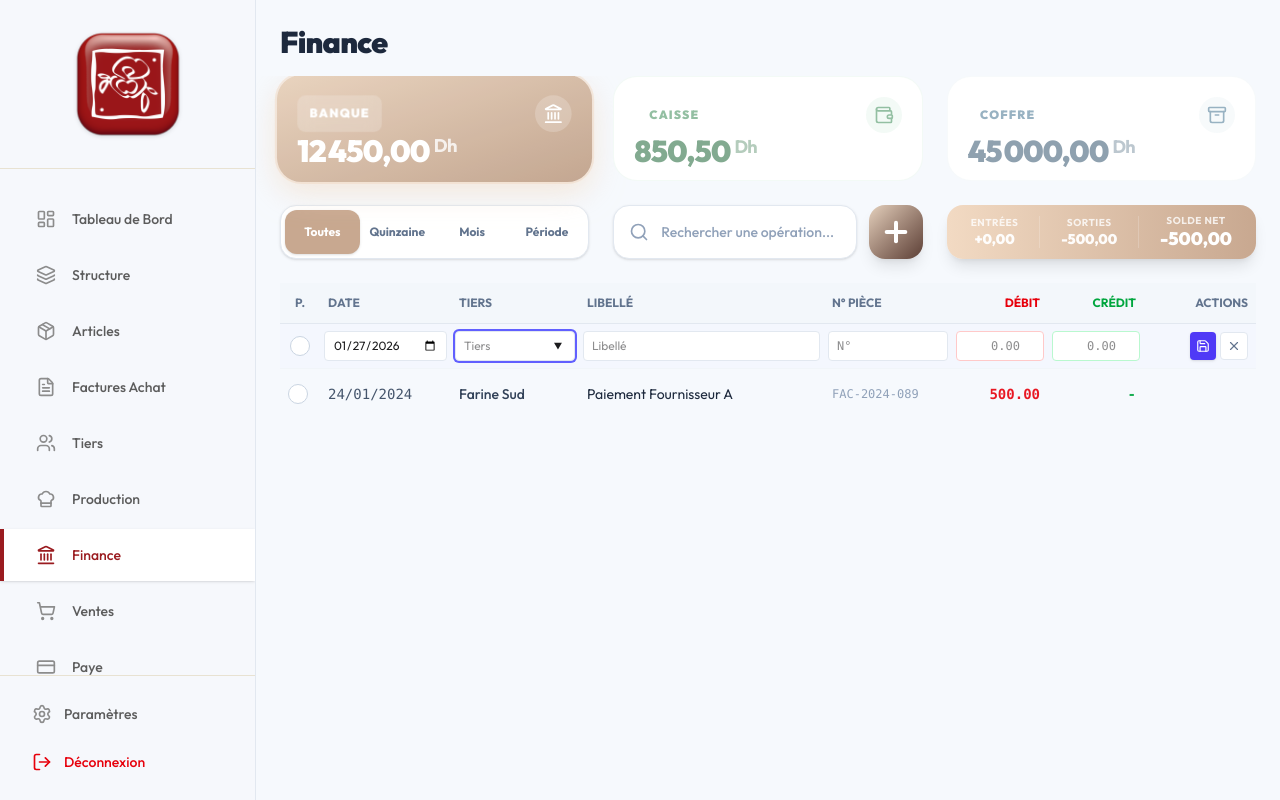
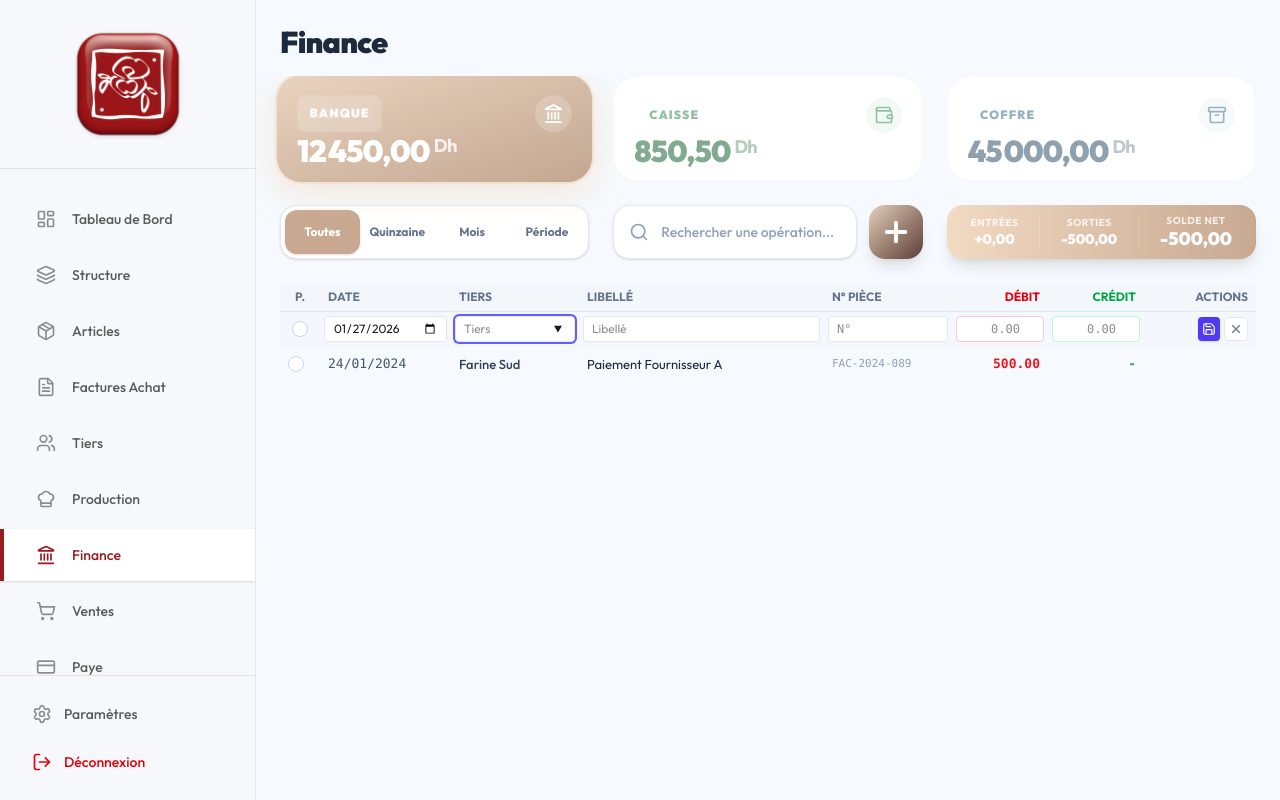
Before and after one commit to lapensee11/antigravity, a Next.js app: page /finance in a window 1280 px wide. Both pictures are taken after a click on the button 895 px from the left and 232 px from the top of the page. Built offline with nearby package versions, Linux system fonts and the light colour scheme; grey boxes are pictures that could not be loaded.

Commit message:
Update FinanceJournal.tsx

```diff
--- a/components/finance/FinanceJournal.tsx
+++ b/components/finance/FinanceJournal.tsx
@@ -44,6 +44,7 @@ export function FinanceJournal({
     // Edit Row State
     const [editingId, setEditingId] = useState<string | null>(null);
     const [editForm, setEditForm] = useState<Transaction | null>(null);
+    const [selectedId, setSelectedId] = useState<string | null>(null);
 
     // Helpers for inputs (used for both New and Edit)
     const [debitInput, setDebitInput] = useState<string>("");
@@ -130,34 +131,32 @@ export function FinanceJournal({
             </datalist>
 
             <div className="overflow-x-auto">
-                {/* Reduced margins by reducing cell padding from px-4 to px-2 */}
                 <table className="w-full text-sm border-collapse">
                     <thead className="bg-slate-100/50 text-xs text-slate-500 uppercase font-semibold">
                         <tr className="border-b border-slate-200">
-                            <th className="px-2 py-3 text-center w-10">P.</th>
-                            <th className="px-2 py-3 text-left w-28">Date</th>
-                            <th className="px-2 py-3 text-left w-32">Tiers</th> {/* Reduced width */}
-                            <th className="px-2 py-3 text-left">Libellé</th>
-                            {/* Removed Famille */}
-                            <th className="px-2 py-3 text-left w-32">N° Pièce</th> {/* Enlarged */}
-                            <th className="px-2 py-3 text-right text-red-600 w-24">Débit</th>
-                            <th className="px-2 py-3 text-right text-green-600 w-24">Crédit</th>
-                            <th className="px-2 py-3 text-right w-28 pl-4">Actions</th> {/* Action spacing */}
+                            <th className="px-2 py-1.5 text-center w-10">P.</th>
+                            <th className="px-2 py-1.5 text-left w-28">Date</th>
+                            <th className="px-2 py-1.5 text-left w-32">Tiers</th>
+                            <th className="px-2 py-1.5 text-left">Libellé</th>
+                            <th className="px-2 py-1.5 text-left w-32">N° Pièce</th>
+                            <th className="px-2 py-1.5 text-right text-red-600 w-24">Débit</th>
+                            <th className="px-2 py-1.5 text-right text-green-600 w-24">Crédit</th>
+                            <th className="px-2 py-1.5 text-right w-28 pl-4">Actions</th>
                         </tr>
                     </thead>
                     <tbody className="divide-y divide-slate-100">
                         {/* New Transaction Row */}
                         {isAddingNew && (
                             <tr className="bg-indigo-50/30 animate-in slide-in-from-top-2 duration-200">
-                                <td className="px-1 py-2 text-center">
-                                    <div className="w-5 h-5 rounded-full border border-slate-300 bg-white mx-auto" />
+                                <td className="px-1 py-1.5 text-center">
+                                    <div className="w-4 h-4 rounded-full border border-slate-300 bg-white mx-auto" />
                                 </td>
                                 <td className="px-1 py-1">
                                     <input
                                         type="date"
                                         value={newTx.date}
                                         onChange={(e) => setNewTx({ ...newTx, date: e.target.value })}
-                                        className="w-full bg-white border border-slate-200 rounded px-2 py-1.5 text-xs focus:ring-2 focus:ring-indigo-500 focus:outline-none"
+                                        className="w-full bg-white border border-slate-200 rounded px-2 py-1 text-xs focus:ring-2 focus:ring-indigo-500 focus:outline-none"
                                     />
                                 </td>
                                 <td className="px-1 py-1">
@@ -167,7 +166,7 @@ export function FinanceJournal({
                                         placeholder="Tiers"
                                         value={newTx.tier}
                                         onChange={(e) => setNewTx({ ...newTx, tier: e.target.value })}
-                                        className="w-full bg-white border border-slate-200 rounded px-2 py-1.5 text-xs focus:ring-2 focus:ring-indigo-500 focus:outline-none"
+                                        className="w-full bg-white border border-slate-200 rounded px-2 py-1 text-xs focus:ring-2 focus:ring-indigo-500 focus:outline-none"
                                         autoFocus
                                     />
                                 </td>
@@ -177,7 +176,7 @@ export function FinanceJournal({
                                         placeholder="Libellé"
                                         value={newTx.label}
                                         onChange={(e) => setNewTx({ ...newTx, label: e.target.value })}
-                                        className="w-full bg-white border border-slate-200 rounded px-2 py-1.5 text-xs focus:ring-2 focus:ring-indigo-500 focus:outline-none"
+                                        className="w-full bg-white border border-slate-200 rounded px-2 py-1 text-xs focus:ring-2 focus:ring-indigo-500 focus:outline-none"
                                     />
                                 </td>
                                 <td className="px-1 py-1">
@@ -186,7 +185,7 @@ export function FinanceJournal({
                                         placeholder="N°"
                                         value={newTx.pieceNumber}
                                         onChange={(e) => setNewTx({ ...newTx, pieceNumber: e.target.value })}
-                                        className="w-full bg-white border border-slate-200 rounded px-2 py-1.5 text-xs focus:ring-2 focus:ring-indigo-500 focus:outline-none font-mono"
+                                        className="w-full bg-white border border-slate-200 rounded px-2 py-1 text-xs focus:ring-2 focus:ring-indigo-500 focus:outline-none font-mono"
                                     />
                                 </td>
                                 <td className="px-1 py-1">
@@ -198,7 +197,7 @@ export function FinanceJournal({
                                             setDebitInput(e.target.value);
                                             if (e.target.value) setCreditInput("");
                                         }}
-                                        className="w-full bg-white border border-red-200 rounded px-2 py-1.5 text-xs focus:ring-2 focus:ring-red-500 focus:outline-none text-right font-mono"
+                                        className="w-full bg-white border border-red-200 rounded px-2 py-1 text-xs focus:ring-2 focus:ring-red-500 focus:outline-none text-right font-mono"
                                     />
                                 </td>
                                 <td className="px-1 py-1">
@@ -210,21 +209,21 @@ export function FinanceJournal({
                                             setCreditInput(e.target.value);
                                             if (e.target.value) setDebitInput("");
                                         }}
-                                        className="w-full bg-white border border-green-200 rounded px-2 py-1.5 text-xs focus:ring-2 focus:ring-green-500 focus:outline-none text-right font-mono"
+                                        className="w-full bg-white border border-green-200 rounded px-2 py-1 text-xs focus:ring-2 focus:ring-green-500 focus:outline-none text-right font-mono"
                                     />
                                 </td>
-                                <td className="px-2 py-2 text-right">
+                                <td className="px-2 py-1 text-right">
                                     <div className="flex justify-end gap-1">
                                         <button
                                             onClick={handleSaveNew}
-                                            className="p-1.5 bg-indigo-600 text-white rounded hover:bg-indigo-700 transition-colors shadow-sm"
+                                            className="p-1 bg-indigo-600 text-white rounded hover:bg-indigo-700 transition-colors shadow-sm"
                                             title="Enregistrer"
                                         >
                                             <Save className="w-3.5 h-3.5" />
                                         </button>
                                         <button
                                             onClick={onCancelNew}
-                                            className="p-1.5 bg-white text-slate-500 border border-slate-200 rounded hover:bg-slate-50 hover:text-red-500 transition-colors"
+                                            className="p-1 bg-white text-slate-500 border border-slate-200 rounded hover:bg-slate-50 hover:text-red-500 transition-colors"
                                             title="Annuler"
                                         >
                                             <X className="w-3.5 h-3.5" />
@@ -238,19 +237,29 @@ export function FinanceJournal({
                             const isCredit = tx.type === "Recette";
                             const isReconciled = tx.isReconciled;
                             const isEditing = editingId === tx.id;
+                            const isSelected = selectedId === tx.id;
+
+                            // Dynamic colors for selection highlight based on accountType
+                            const selectionBg = accountType === "Banque" ? "bg-[#F2DAC3]/50" :
+                                accountType === "Caisse" ? "bg-[#C4E4CF]/50" :
+                                    accountType === "Coffre" ? "bg-[#D6E4EB]/50" : "bg-slate-100/50";
+
+                            const indicatorColor = accountType === "Banque" ? "bg-[#C8A890]" :
+                                accountType === "Caisse" ? "bg-[#93BFA2]" :
+                                    accountType === "Coffre" ? "bg-[#98B2C2]" : "bg-slate-400";
 
                             if (isEditing && editForm) {
                                 return (
                                     <tr key={tx.id} className="bg-amber-50/50">
-                                        <td className="px-1 py-2 text-center">
-                                            <div className="w-5 h-5 rounded-full border border-amber-300 bg-white mx-auto" />
+                                        <td className="px-1 py-1.5 text-center relative">
+                                            <div className="w-4 h-4 rounded-full border border-amber-300 bg-white mx-auto" />
                                         </td>
                                         <td className="px-1 py-1">
                                             <input
                                                 type="date"
                                                 value={editForm.date}
                                                 onChange={(e) => setEditForm({ ...editForm, date: e.target.value })}
-                                                className="w-full bg-white border border-amber-200 rounded px-2 py-1.5 text-xs focus:ring-2 focus:ring-amber-500 focus:outline-none"
+                                                className="w-full bg-white border border-amber-200 rounded px-2 py-1 text-xs focus:ring-2 focus:ring-amber-500 focus:outline-none"
                                             />
                                         </td>
                                         <td className="px-1 py-1">
@@ -259,7 +268,7 @@ export function FinanceJournal({
                                                 type="text"
                                                 value={editForm.tier || ""}
                                                 onChange={(e) => setEditForm({ ...editForm, tier: e.target.value })}
-                                                className="w-full bg-white border border-amber-200 rounded px-2 py-1.5 text-xs focus:ring-2 focus:ring-amber-500 focus:outline-none"
+                                                className="w-full bg-white border border-amber-200 rounded px-2 py-1 text-xs focus:ring-2 focus:ring-amber-500 focus:outline-none"
                                             />
                                         </td>
                                         <td className="px-1 py-1">
@@ -267,7 +276,7 @@ export function FinanceJournal({
                                                 type="text"
                                                 value={editForm.label}
                                                 onChange={(e) => setEditForm({ ...editForm, label: e.target.value })}
-                                                className="w-full bg-white border border-amber-200 rounded px-2 py-1.5 text-xs focus:ring-2 focus:ring-amber-500 focus:outline-none"
+                                                className="w-full bg-white border border-amber-200 rounded px-2 py-1 text-xs focus:ring-2 focus:ring-amber-500 focus:outline-none"
                                             />
                                         </td>
                                         <td className="px-1 py-1">
@@ -275,7 +284,7 @@ export function FinanceJournal({
                                                 type="text"
                                                 value={editForm.pieceNumber || ""}
                                                 onChange={(e) => setEditForm({ ...editForm, pieceNumber: e.target.value })}
-                                                className="w-full bg-white border border-amber-200 rounded px-2 py-1.5 text-xs focus:ring-2 focus:ring-amber-500 focus:outline-none font-mono"
+                                                className="w-full bg-white border border-amber-200 rounded px-2 py-1 text-xs focus:ring-2 focus:ring-amber-500 focus:outline-none font-mono"
                                             />
                                         </td>
                                         <td className="px-1 py-1">
@@ -286,7 +295,7 @@ export function FinanceJournal({
                                                     setDebitInput(e.target.value);
                                                     if (e.target.value) setCreditInput("");
                                                 }}
-                                                className="w-full bg-white border border-red-200 rounded px-2 py-1.5 text-xs focus:ring-2 focus:ring-red-500 focus:outline-none text-right font-mono"
+                                                className="w-full bg-white border border-red-200 rounded px-2 py-1 text-xs focus:ring-2 focus:ring-red-500 focus:outline-none text-right font-mono"
                                             />
                                         </td>
                                         <td className="px-1 py-1">
@@ -297,21 +306,21 @@ export function FinanceJournal({
                                                     setCreditInput(e.target.value);
                                                     if (e.target.value) setDebitInput("");
                                                 }}
-                                                className="w-full bg-white border border-green-200 rounded px-2 py-1.5 text-xs focus:ring-2 focus:ring-green-500 focus:outline-none text-right font-mono"
+                                                className="w-full bg-white border border-green-200 rounded px-2 py-1 text-xs focus:ring-2 focus:ring-green-500 focus:outline-none text-right font-mono"
                                             />
                                         </td>
-                                        <td className="px-2 py-2 text-right">
+                                        <td className="px-2 py-1 text-right">
                                             <div className="flex justify-end gap-1">
                                                 <button
                                                     onClick={saveEdit}
-                                                    className="p-1.5 bg-green-600 text-white rounded hover:bg-green-700 transition-colors shadow-sm"
+                                                    className="p-1 bg-green-600 text-white rounded hover:bg-green-700 transition-colors shadow-sm"
                                                     title="Enregistrer"
                                                 >
                                                     <Save className="w-3.5 h-3.5" />
                                                 </button>
                                                 <button
                                                     onClick={cancelEdit}
-                                                    className="p-1.5 bg-white text-slate-500 border border-slate-200 rounded hover:bg-slate-50 hover:text-red-500 transition-colors"
+                                                    className="p-1 bg-white text-slate-500 border border-slate-200 rounded hover:bg-slate-50 hover:text-red-500 transition-colors"
                                                     title="Annuler"
                                                 >
                                                     <X className="w-3.5 h-3.5" />
@@ -325,17 +334,26 @@ export function FinanceJournal({
                             return (
                                 <tr
                                     key={tx.id}
+                                    onClick={() => setSelectedId(tx.id)}
                                     className={cn(
-                                        "group hover:bg-slate-50/80 transition-colors",
-                                        isReconciled ? "bg-green-50/40" : ""
+                                        "group transition-all duration-200 cursor-pointer relative",
+                                        isSelected ? cn(selectionBg, "shadow-[inset_4px_0_0_0_#000] shadow-current").replace('shadow-current', indicatorColor.replace('bg-', '')) : "hover:bg-slate-50/80",
+                                        isReconciled && !isSelected ? "bg-green-50/40" : ""
                                     )}
                                 >
                                     {/* Pointer Column */}
-                                    <td className="px-2 py-3 text-center">
+                                    <td className="px-2 py-1.5 text-center relative">
+                                        {/* Selection mark indicator */}
+                                        {isSelected && (
+                                            <div className={cn("absolute left-0 top-0 bottom-0 w-1", indicatorColor)} />
+                                        )}
                                         <button
-                                            onClick={() => onToggleReconcile(tx.id)}
+                                            onClick={(e) => {
+                                                e.stopPropagation();
+                                                onToggleReconcile(tx.id);
+                                            }}
                                             className={cn(
-                                                "w-5 h-5 rounded-full flex items-center justify-center transition-all border",
+                                                "w-4 h-4 rounded-full flex items-center justify-center transition-all border",
                                                 isReconciled
                                                     ? "bg-green-500 border-green-500 text-white shadow-sm"
                                                     : "bg-white border-slate-300 text-transparent hover:border-slate-400"
@@ -347,55 +365,55 @@ export function FinanceJournal({
                                     </td>
 
                                     {/* Date */}
-                                    <td className="px-2 py-3 font-mono text-slate-600">
+                                    <td className="px-2 py-1.5 font-mono text-[13px] text-slate-600">
                                         {formatDate(tx.date)}
                                     </td>
 
                                     {/* Tiers */}
-                                    <td className="px-2 py-3 text-slate-700 font-medium whitespace-nowrap overflow-hidden text-ellipsis max-w-[120px]">
+                                    <td className="px-2 py-1.5 text-slate-700 font-medium whitespace-nowrap overflow-hidden text-ellipsis max-w-[120px] text-[13px]">
                                         {tx.tier || "-"}
                                     </td>
 
                                     {/* Libellé */}
-                                    <td className="px-2 py-3 text-slate-800 whitespace-nowrap overflow-hidden text-ellipsis max-w-[200px]">
+                                    <td className="px-2 py-1.5 text-slate-800 whitespace-nowrap overflow-hidden text-ellipsis max-w-[200px] text-[13px]">
                                         {tx.label}
                                     </td>
 
                                     {/* N° Pièce */}
-                                    <td className="px-2 py-3 font-mono text-xs text-slate-400">
+                                    <td className="px-2 py-1.5 font-mono text-[11px] text-slate-400">
                                         {tx.pieceNumber || "-"}
                                     </td>
 
                                     {/* Débit */}
-                                    <td className="px-2 py-3 text-right font-bold text-red-600/90 font-mono">
+                                    <td className="px-2 py-1.5 text-right font-bold text-red-600/90 font-mono text-[13px]">
                                         {!isCredit ? tx.amount.toFixed(2) : "-"}
                                     </td>
 
                                     {/* Crédit */}
-                                    <td className="px-2 py-3 text-right font-bold text-green-600/90 font-mono">
+                                    <td className="px-2 py-1.5 text-right font-bold text-green-600/90 font-mono text-[13px]">
                                         {isCredit ? tx.amount.toFixed(2) : "-"}
                                     </td>
 
                                     {/* Actions */}
-                                    <td className="px-2 py-3 text-right pl-4">
+                                    <td className="px-2 py-1.5 text-right pl-4">
                                         <div className="flex justify-end gap-1 opacity-0 group-hover:opacity-100 transition-opacity">
                                             <button
-                                                onClick={() => onDuplicate(tx.id)}
-                                                className="p-1.5 text-slate-400 hover:bg-indigo-50 hover:text-indigo-600 rounded transition-colors"
+                                                onClick={(e) => { e.stopPropagation(); onDuplicate(tx.id); }}
+                                                className="p-1 text-slate-400 hover:bg-indigo-50 hover:text-indigo-600 rounded transition-colors"
                                                 title="Dupliquer"
                                             >
                                                 <Copy className="w-3.5 h-3.5" />
                                             </button>
                                             <button
-                                                onClick={() => startEdit(tx)}
-                                                className="p-1.5 text-slate-400 hover:bg-amber-50 hover:text-amber-600 rounded transition-colors"
+                                                onClick={(e) => { e.stopPropagation(); startEdit(tx); }}
+                                                className="p-1 text-slate-400 hover:bg-amber-50 hover:text-amber-600 rounded transition-colors"
                                                 title="Modifier"
                                             >
                                                 <Edit2 className="w-3.5 h-3.5" />
                                             </button>
                                             <button
-                                                onClick={() => onDelete(tx.id)}
-                                                className="p-1.5 text-slate-400 hover:bg-red-50 hover:text-red-600 rounded transition-colors"
+                                                onClick={(e) => { e.stopPropagation(); onDelete(tx.id); }}
+                                                className="p-1 text-slate-400 hover:bg-red-50 hover:text-red-600 rounded transition-colors"
                                                 title="Supprimer"
                                             >
                                                 <Trash2 className="w-3.5 h-3.5" />
```
